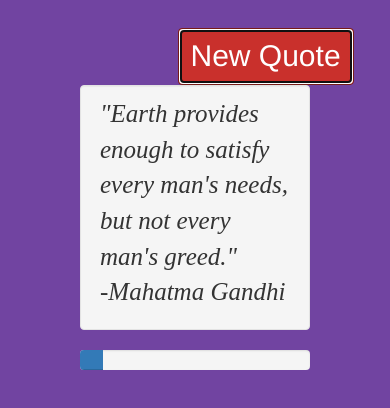
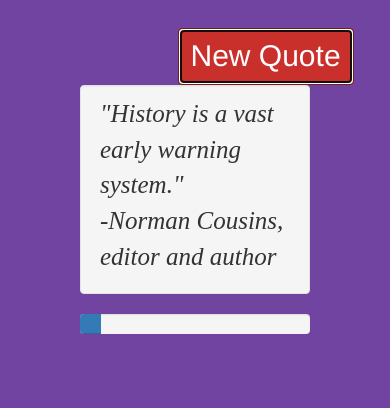
Before and after one commit to Dana94/random-quote-machine, a plain HTML site: page index.html in a window 390 px wide. Both pictures are taken after a click on the button "New Quote". Drawn offline with nearby package versions, Linux system fonts and the light colour scheme.

Commit message:
added more quotes and working on the reset button's function

```diff
--- a/css/stylesheet.css
+++ b/css/stylesheet.css
@@ -1,4 +1,4 @@
-#new-quote{
+#new-quote, #reset{
 	font-size: 30px;
 	margin-top: 10px;
 	/*display: block;
--- a/index.html
+++ b/index.html
@@ -8,7 +8,7 @@
 	<div class="container-fluid">
 		<div id="frame">
 			<div class="row">
-				<div class="col-xs-4 col-xs-offset-5">
+				<div class="col-xs-4 col-xs-offset-5" id="button-place">
 					<button class="btn btn-danger" id="new-quote">New Quote</button>
 
 				</div>
--- a/js/app.js
+++ b/js/app.js
@@ -69,26 +69,54 @@ let quotes = [{
 			  	'author': 'M.F.K. Fisher',
 			  	'description': '',
 			  	'shown': false
+			  },
+			  {
+			  	'quote': '\"It does not do to leave a live dragon out of your calculations, ' +
+			  				'if you live near him.',
+			  	'author': 'J.R.R. Tolkien',
+			  	'description': 'Novelist and philologist',
+			  	'shown': false
+			  },
+			  {
+			  	'quote': '\"The Universe is under no obligation to make sense to you.\"',
+			  	'author': 'Neil deGrasse Tyson',
+			  	'description': '',
+			  	'shown': false
+
 			  }
+
 
 			 ];
 
-//let index = 0;
+
 let progress = 0;
+let increment = Math.ceil(100/quotes.length);
 
-newQuote.addEventListener('click', function(){
+function reset(){
+	$('#button-place').html('<button class="btn btn-danger" id="new-quote">New Quote</button>');
+    newQuote = document.getElementById('new-quote');
+    newQuote.addEventListener('click', displayQuotes);
+    progress = 0;
+}
+
+function displayQuotes(){
 	let index = Math.floor(Math.random() * quotes.length);
 
-	if(quotes[index].shown == false){
+
+		while(quotes[index].shown != false){
+			index = Math.floor(Math.random() * quotes.length);
+		}
+
 		let text =  quotes[index].quote + '<br> -' + quotes[index].author;
 		quotes[index].shown = true;
 		$('#quote-placeholder').html(text);
-		progress += 10;
+		progress += increment;
 		$('.progress-bar').css('width', progress + '%');
-	}
 
-	//index++;
+		if(progress >= 100){
+			$('#button-place').html('<button class="btn btn-danger" id="reset">Finished, start again?</button>');
+			document.getElementById('reset').addEventListener('click', reset);
+		}
+}
 
-
-
-});
+newQuote.addEventListener('click', displayQuotes);
```
